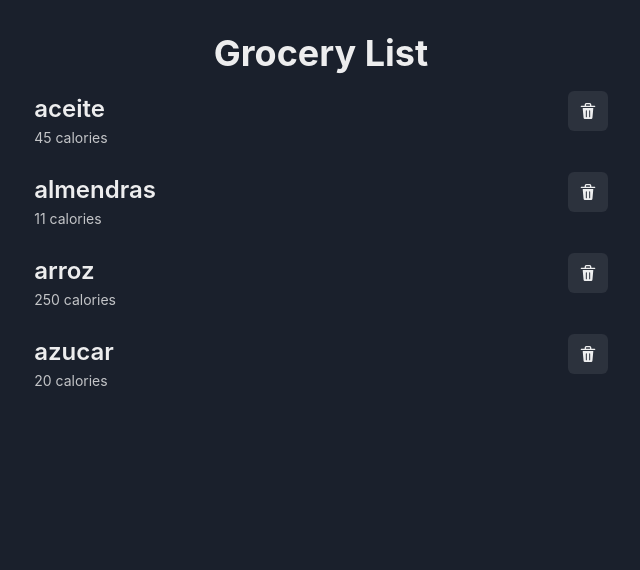
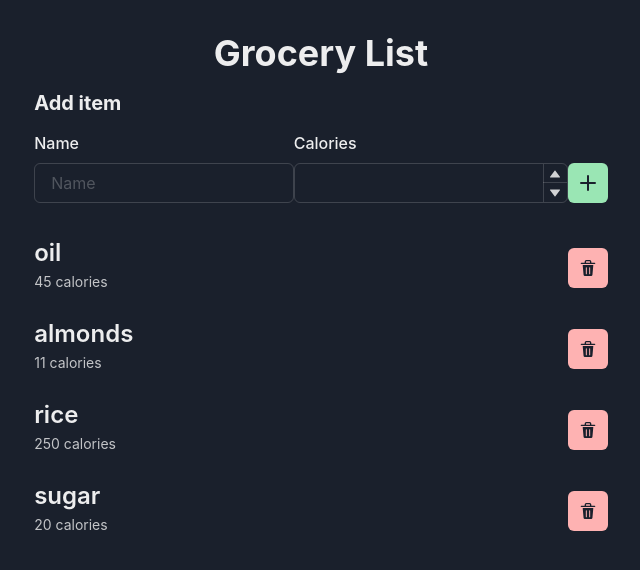
Before and after one commit to mmednik/grocery-list, a React (Create React App) app: page / in a window 1280 px wide. Shown: the top 570 px of the page, without its empty margins (319-959 px from the left). Built offline with nearby package versions, Linux system fonts and the light colour scheme.

Commit message:
new componet for add items to the list

```diff
--- a/src/App.js
+++ b/src/App.js
@@ -8,13 +8,14 @@ import {
 } from "@chakra-ui/react";
 import theme from "./theme";
 import "./App.scss";
+import NewItem from "./components/NewItem";
 import Item from "./components/Item";
 
 const initList = [
-  { name: "aceite", calories: 45 },
-  { name: "almendras", calories: 11 },
-  { name: "arroz", calories: 250 },
-  { name: "azucar", calories: 20 },
+  { name: "oil", calories: 45 },
+  { name: "almonds", calories: 11 },
+  { name: "rice", calories: 250 },
+  { name: "sugar", calories: 20 },
 ];
 
 function App() {
@@ -45,6 +46,7 @@ function App() {
           <Center>
             <Heading>Grocery List</Heading>
           </Center>
+          <NewItem />
           {list.map((v, i) => {
             return (
               <Item
--- a/src/components/Item.js
+++ b/src/components/Item.js
@@ -20,7 +20,7 @@ function Item({
   onKeyPress,
 }) {
   return (
-    <Flex>
+    <Flex alignItems="center">
       <Stat>
         {editable ? (
           <Input defaultValue={name} onKeyPress={(e) => onKeyPress(e, index)} />
@@ -34,6 +34,7 @@ function Item({
         aria-label="Remove item"
         icon={<DeleteIcon />}
         onClick={onClick}
+        colorScheme="red"
       />
     </Flex>
   );
--- /dev/null
+++ b/src/components/NewItem.js
@@ -0,0 +1,51 @@
+import React from "react";
+import {
+  Flex,
+  Spacer,
+  Box,
+  Heading,
+  FormControl,
+  FormLabel,
+  Input,
+  NumberInput,
+  NumberInputField,
+  NumberInputStepper,
+  NumberIncrementStepper,
+  NumberDecrementStepper,
+  IconButton,
+} from "@chakra-ui/react";
+import { AddIcon } from "@chakra-ui/icons";
+import "./NewItem.scss";
+
+function NewItem() {
+  return (
+    <FormControl id="email" pb="4">
+      <Heading as="h4" size="md" pb="4">Add item</Heading>
+      <Flex alignItems="flex-end">
+        <Box>
+          <FormLabel>Name</FormLabel>
+          <Input placeholder="Name" />
+        </Box>
+        <Spacer />
+        <Box>
+          <FormLabel>Calories</FormLabel>
+          <NumberInput min={0}>
+            <NumberInputField />
+            <NumberInputStepper>
+              <NumberIncrementStepper />
+              <NumberDecrementStepper />
+            </NumberInputStepper>
+          </NumberInput>
+        </Box>
+        <Spacer />
+        <IconButton
+          aria-label="Search database"
+          colorScheme="green"
+          icon={<AddIcon />}
+        />
+      </Flex>
+    </FormControl>
+  );
+}
+
+export default NewItem;
```
Also changed, not shown: src/components/NewItem.scss (added).
